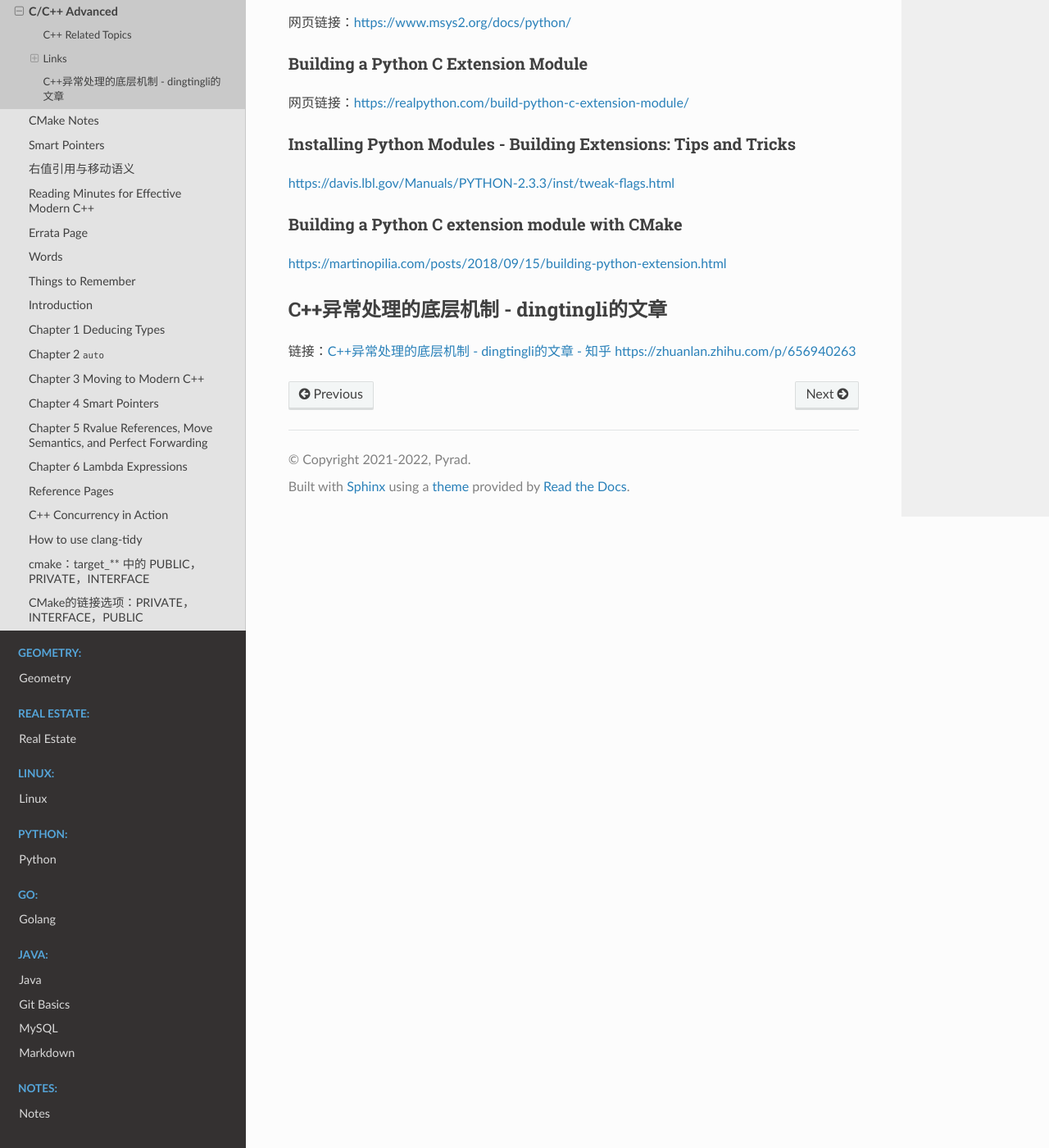
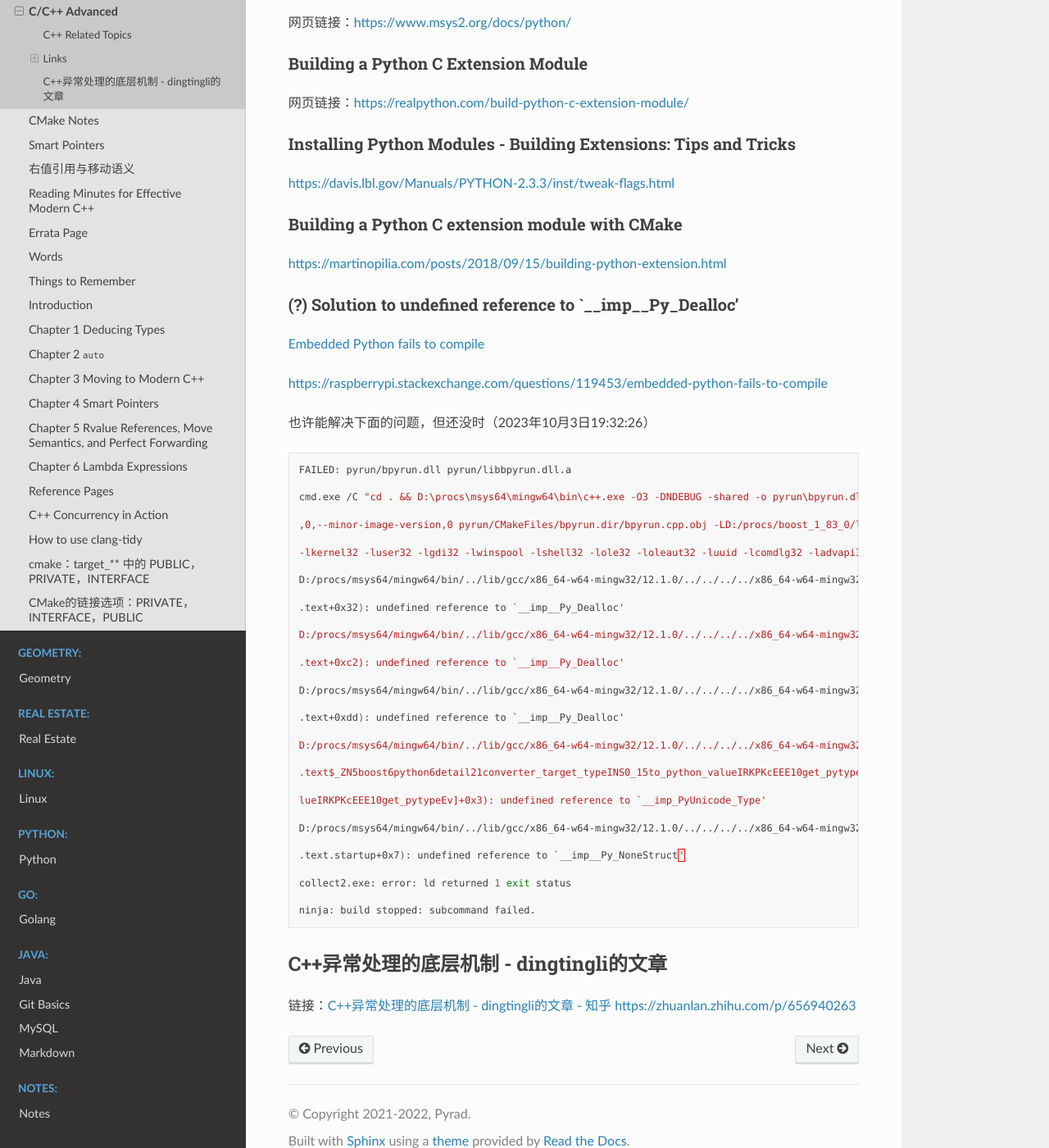
Before and after one commit to Pyrad/pyradnotes, a Sphinx documentation site: the page built from source/CPP/CppAdvanced.md, in a window 1280 px wide and 1400 px high, scrolled down 2518 px. Shown: the whole window at 82% size. Built offline with Sphinx 7.4.7 and the Read the Docs theme 2.0.0, drawn with Linux system fonts in a browser that asks for light colours.

Commit message:
CPP A possible solutiont to solve undefined ref to "__imp__Py_Dealloc"

````diff
--- a/source/CPP/CppAdvanced.md
+++ b/source/CPP/CppAdvanced.md
@@ -126,6 +126,51 @@ This file shows some advanced usages of C/C++
 [https://martinopilia.com/posts/2018/09/15/building-python-extension.html](https://martinopilia.com/posts/2018/09/15/building-python-extension.html)
 
 
+### (?) Solution to undefined reference to `__imp__Py_Dealloc'
+
+[Embedded Python fails to compile](https://raspberrypi.stackexchange.com/questions/119453/embedded-python-fails-to-compile)
+
+[https://raspberrypi.stackexchange.com/questions/119453/embedded-python-fails-to-compile](https://raspberrypi.stackexchange.com/questions/119453/embedded-python-fails-to-compile)
+
+也许能解决下面的问题，但还没时（2023年10月3日19:32:26）
+
+```bash
+FAILED: pyrun/bpyrun.dll pyrun/libbpyrun.dll.a
+
+cmd.exe /C "cd . && D:\procs\msys64\mingw64\bin\c++.exe -O3 -DNDEBUG -shared -o pyrun\bpyrun.dll -Wl,--out-implib,pyrun\libbpyrun.dll.a -Wl,--major-image-version
+
+,0,--minor-image-version,0 pyrun/CMakeFiles/bpyrun.dir/bpyrun.cpp.obj -LD:/procs/boost_1_83_0/lib D:/procs/boost_1_83_0/lib/libboost_python38-mgw12-mt-x64-1_83.dll
+
+-lkernel32 -luser32 -lgdi32 -lwinspool -lshell32 -lole32 -loleaut32 -luuid -lcomdlg32 -ladvapi32 && cd ."
+
+D:/procs/msys64/mingw64/bin/../lib/gcc/x86_64-w64-mingw32/12.1.0/../../../../x86_64-w64-mingw32/bin/ld.exe: pyrun/CMakeFiles/bpyrun.dir/bpyrun.cpp.obj:bpyrun.cpp:(
+
+.text+0x32): undefined reference to `__imp__Py_Dealloc'
+
+D:/procs/msys64/mingw64/bin/../lib/gcc/x86_64-w64-mingw32/12.1.0/../../../../x86_64-w64-mingw32/bin/ld.exe: pyrun/CMakeFiles/bpyrun.dir/bpyrun.cpp.obj:bpyrun.cpp:(
+
+.text+0xc2): undefined reference to `__imp__Py_Dealloc'
+
+D:/procs/msys64/mingw64/bin/../lib/gcc/x86_64-w64-mingw32/12.1.0/../../../../x86_64-w64-mingw32/bin/ld.exe: pyrun/CMakeFiles/bpyrun.dir/bpyrun.cpp.obj:bpyrun.cpp:(
+
+.text+0xdd): undefined reference to `__imp__Py_Dealloc'
+
+D:/procs/msys64/mingw64/bin/../lib/gcc/x86_64-w64-mingw32/12.1.0/../../../../x86_64-w64-mingw32/bin/ld.exe: pyrun/CMakeFiles/bpyrun.dir/bpyrun.cpp.obj:bpyrun.cpp:(
+
+.text$_ZN5boost6python6detail21converter_target_typeINS0_15to_python_valueIRKPKcEEE10get_pytypeEv[_ZN5boost6python6detail21converter_target_typeINS0_15to_python_va
+
+lueIRKPKcEEE10get_pytypeEv]+0x3): undefined reference to `__imp_PyUnicode_Type'
+
+D:/procs/msys64/mingw64/bin/../lib/gcc/x86_64-w64-mingw32/12.1.0/../../../../x86_64-w64-mingw32/bin/ld.exe: pyrun/CMakeFiles/bpyrun.dir/bpyrun.cpp.obj:bpyrun.cpp:(
+
+.text.startup+0x7): undefined reference to `__imp__Py_NoneStruct'
+
+collect2.exe: error: ld returned 1 exit status
+
+ninja: build stopped: subcommand failed.
+```
+
+
 
 ## C++异常处理的底层机制 - dingtingli的文章
 
````
